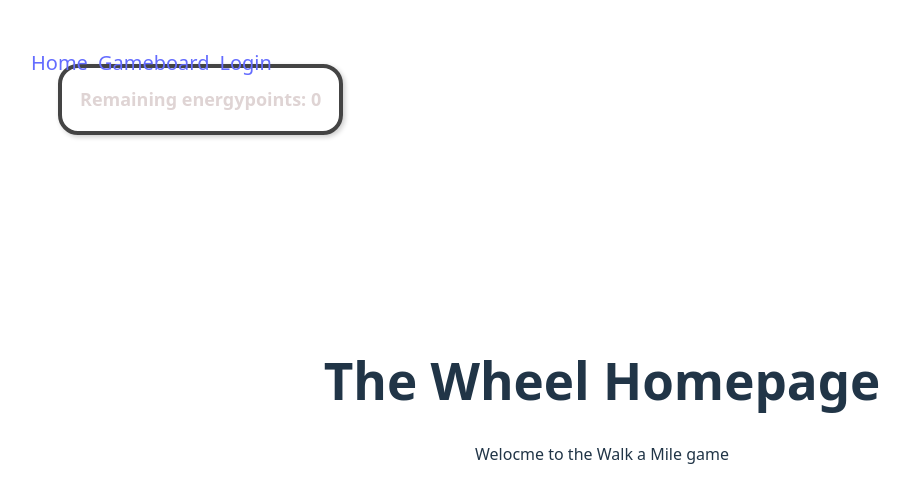
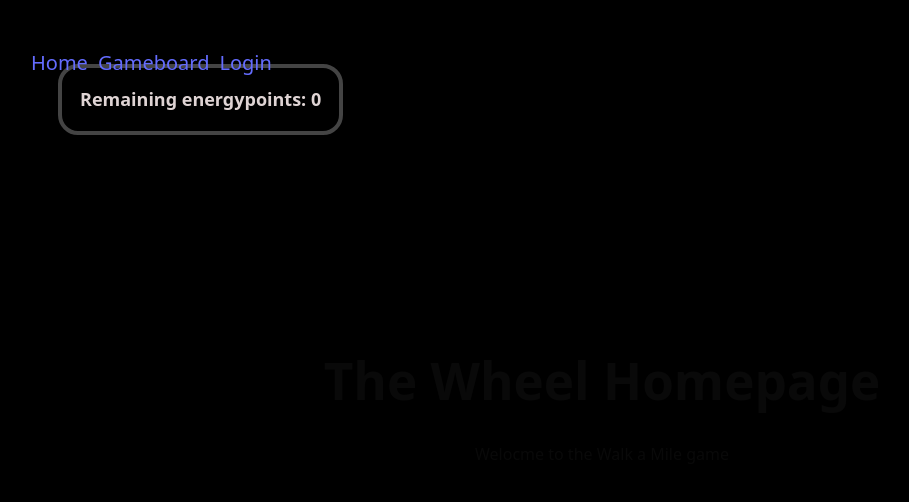
Before and after one commit to WalkAMileGame/WalkAMileGame, a React (Vite) app in the folder frontend/: page / in a window 1280 px wide. Shown: the top 502 px of the page, without its empty margins (38-947 px from the left). Built offline with nearby package versions, Linux system fonts and the light colour scheme; no server answers.

Commit message:
force darkmode and fix mode related color issues

```diff
--- a/frontend/src/App.css
+++ b/frontend/src/App.css
@@ -174,16 +174,18 @@
 .settingsButton button {
   padding: 0.5rem 1rem;
   background: #130e0e;
-  border: 2px solid #ccc;
+  border: 2px solid white;
   border-radius: 20px;
   cursor: pointer;
   font-weight: bold;
   transition: all 0.2s;
+  color:white;
 }
 
 .settingsButton button:hover {
   background: #e0e0e0;
-  border-color: #999;
+  color:black;
+  border: 2px solid black;
 }
 
 /* Color picker styles */
@@ -253,13 +255,13 @@
 
 .deleteslice-button {
   color: white;
-  padding: 10;
+  padding: 10px;
   background-color: rgb(228, 52, 52);
   margin-left: 20px;
   border-radius: 50%;
   width: 40px;
   height: 40px;
-  border: 1px, solid, white;
+  border: 2px solid white;
 }
 
 .loadgameboard-title {
@@ -286,9 +288,10 @@
   color:white;
   background-color: green;
   height: 40px;
+  width: 100px;
   border-radius: 50px;
   font-size: 16px;
-  border: 2px, solid, white;
+  border: 2px solid white;
   margin-left:70px;
 }
 
@@ -297,7 +300,7 @@
   background-color: rgb(98, 137, 196);
   height: 50px;
   width: 190px;
-  border: 2px, solid, white;
+  border: 2px solid white;
   font-size: 18px;
   border-radius: 50px;
   margin-left: 40px;
--- a/frontend/src/index.css
+++ b/frontend/src/index.css
@@ -4,7 +4,7 @@
   font-weight: 400;
 
   color-scheme: light dark;
-  color: rgba(255, 255, 255, 0.87);
+  color: rgba(10, 10, 10, 0.87);
   background-color: #000000;
 
   font-synthesis: none;
@@ -44,10 +44,10 @@ button:focus-visible {
   outline: 4px auto -webkit-focus-ring-color;
 }
 
-@media (prefers-color-scheme: light) {
+@media (prefers-color-scheme: dark) {
   :root {
-    color: #213547;
-    background-color: #ffffff;
+    color: white;
+    background-color: black
   }
   a:hover {
     color: #747bff;
```
